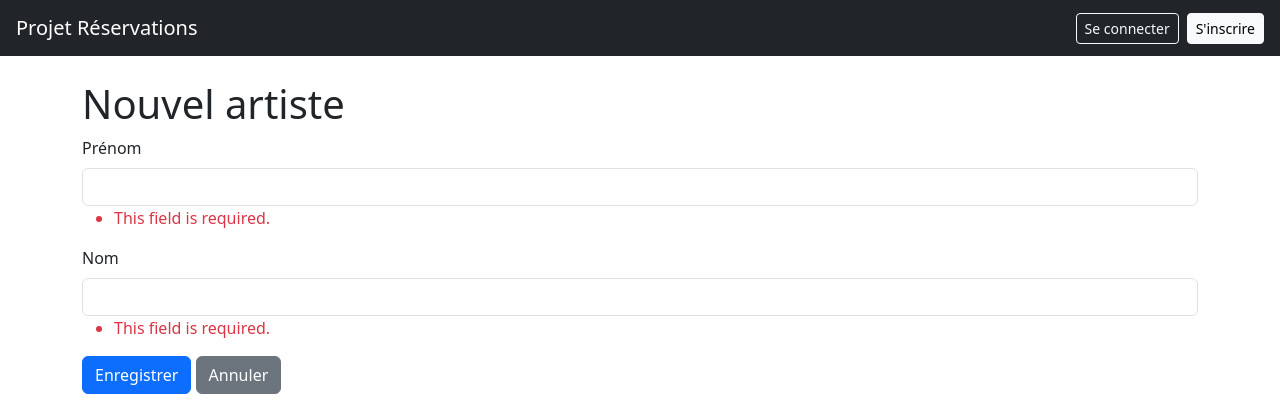
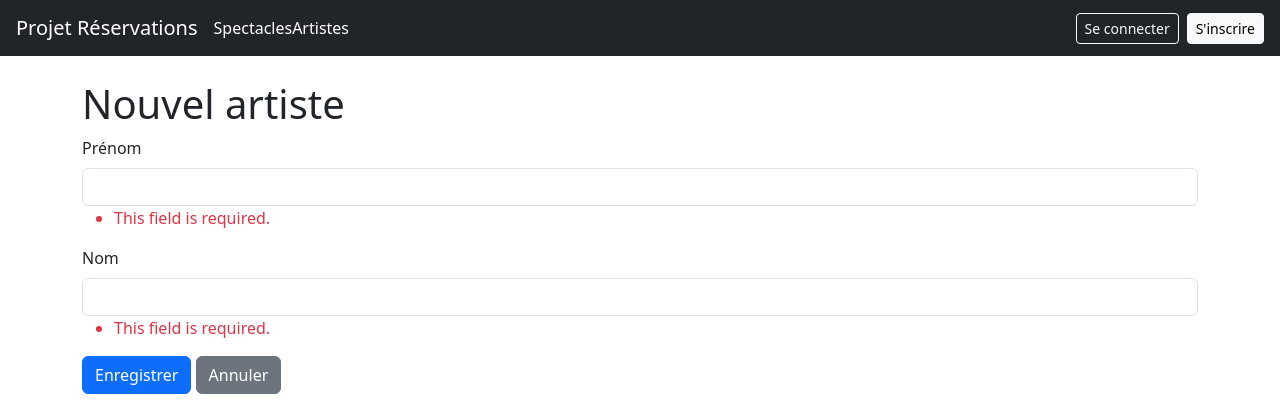
Before and after one commit to mehdichouati/Django_PID, a Django app: page /artist/store in a window 1280 px wide. Shown: the top 420 px of the page. Run offline with Django 5.2, Linux system fonts and the light colour scheme.

Commit message:
Itération 8 : ajout des liens de navigation Spectacles/Artistes dans l'en-tête (conforme au use case Consulter le catalogue)

```diff
--- a/reservations/catalogue/templates/catalogue/base.html
+++ b/reservations/catalogue/templates/catalogue/base.html
@@ -8,6 +8,8 @@
 <body>
 <nav class="navbar navbar-expand navbar-dark bg-dark px-3">
     <a class="navbar-brand" href="{% url 'artist_index' %}">Projet Réservations</a>
+    <a class="nav-link text-white" href="{% url 'show_index' %}">Spectacles</a>
+    <a class="nav-link text-white" href="{% url 'artist_index' %}">Artistes</a>
     <div class="ms-auto d-flex align-items-center gap-2">
         {% if user.is_authenticated %}
             <a href="{% url 'my_reservations' %}" class="btn btn-outline-light btn-sm">Mes réservations</a>
```
